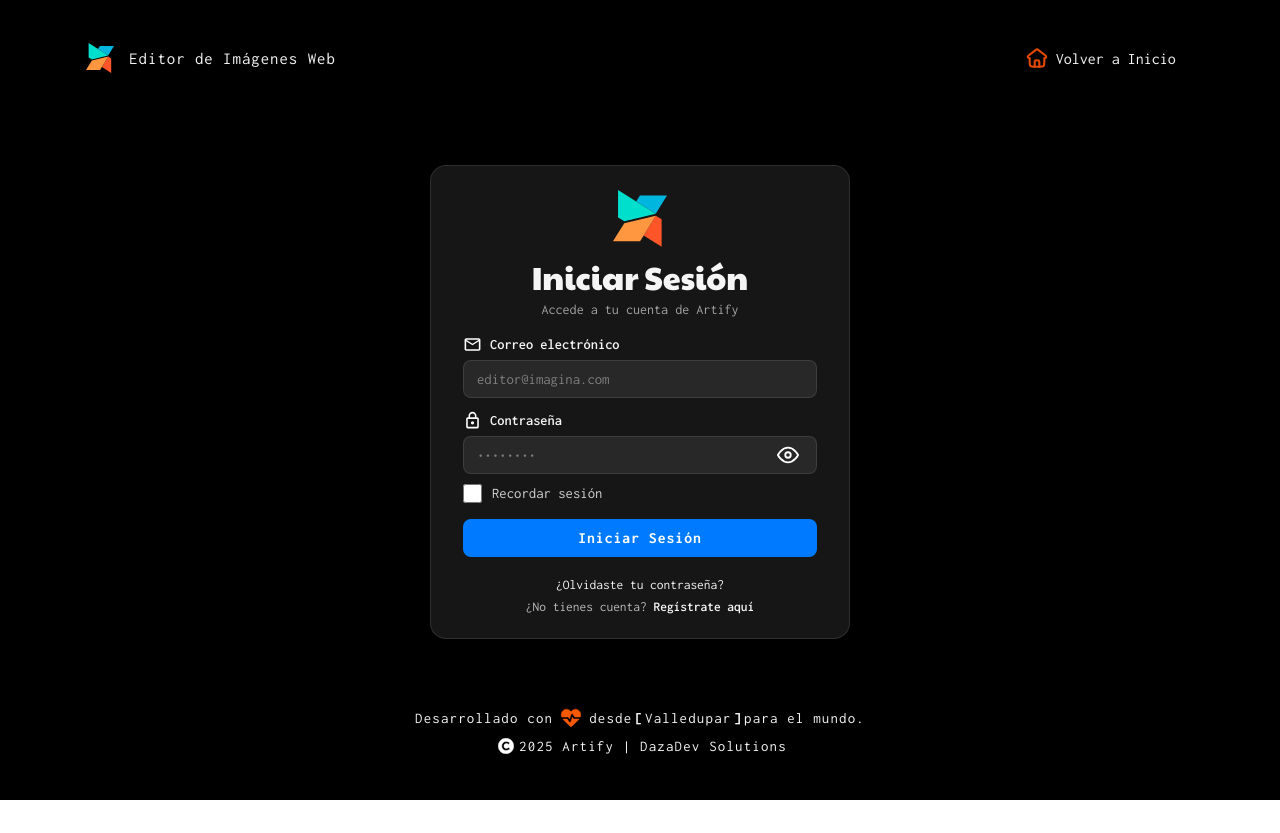
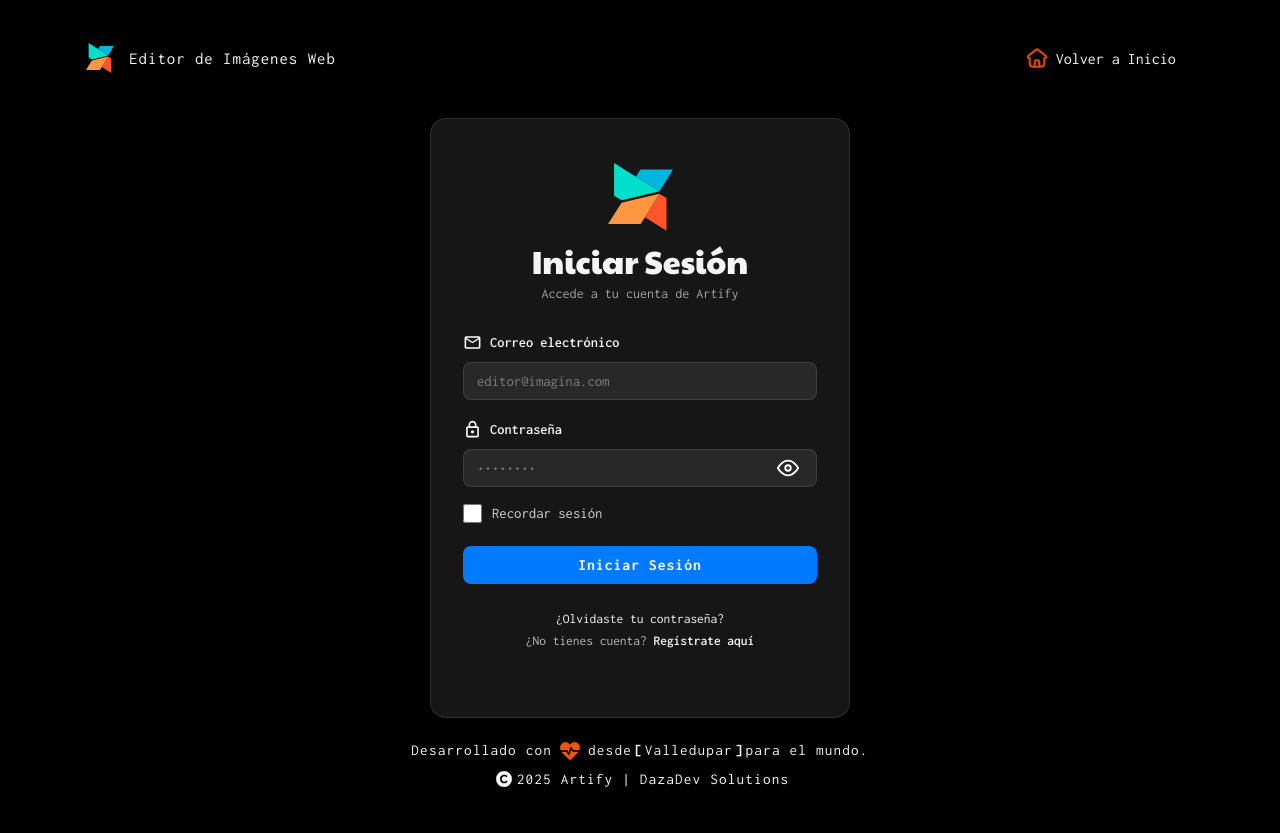
Before and after one commit to Tecno85/artify, a plain HTML site: page frontend/pages/login.html in a window 1280 px wide. Before the commit the page ends 800 px from the top, so only its background shows below. Drawn offline with Linux system fonts and the light colour scheme.

Commit message:
style(frontend): ajustar css login y registro

```diff
--- a/frontend/assets/css/login.css
+++ b/frontend/assets/css/login.css
@@ -809,8 +809,12 @@ p b {
   }
 
   .login-card {
+    display: flex;
+    flex-direction: column;
+    gap: 14px;
     max-width: 420px;
-    padding: 24px 32px;
+    height: 600px;
+    padding: 44px 32px;
   }
 
   .logo-section {
@@ -818,7 +822,7 @@ p b {
   }
 
   .logo {
-    width: 54px;
+    width: 65px;
     margin-bottom: 4px;
   }
 
@@ -832,11 +836,11 @@ p b {
   }
 
   form {
-    gap: 13px;
+    gap: 20px;
   }
 
   .form-group {
-    gap: 6px;
+    gap: 10px;
   }
 
   .form-group label {
@@ -881,7 +885,7 @@ p b {
     flex-wrap: wrap;
     letter-spacing: 1.2px;
     line-height: 1.35;
-    font-size: clamp(0.9rem, 0.35vw + 0.65rem, 1rem);
+    font-size: clamp(0.95rem, 0.35vw + 0.65rem, 1rem);
     padding: 2.5px;
   }
 }
--- a/frontend/assets/css/registro.css
+++ b/frontend/assets/css/registro.css
@@ -47,10 +47,8 @@ header {
   justify-content: space-between;
   align-items: center;
   padding: 20px 40px;
-  /* background: rgba(255, 255, 255, 0.05);
-  border-bottom: 1px solid var(--border);
-  border-radius: 8px;
-  margin-bottom: 60px; */
+  width: min(calc(100% - clamp(48px, 8vw, 112px)), 1120px);
+  margin-inline: auto;
 }
 
 .header-img {
```
